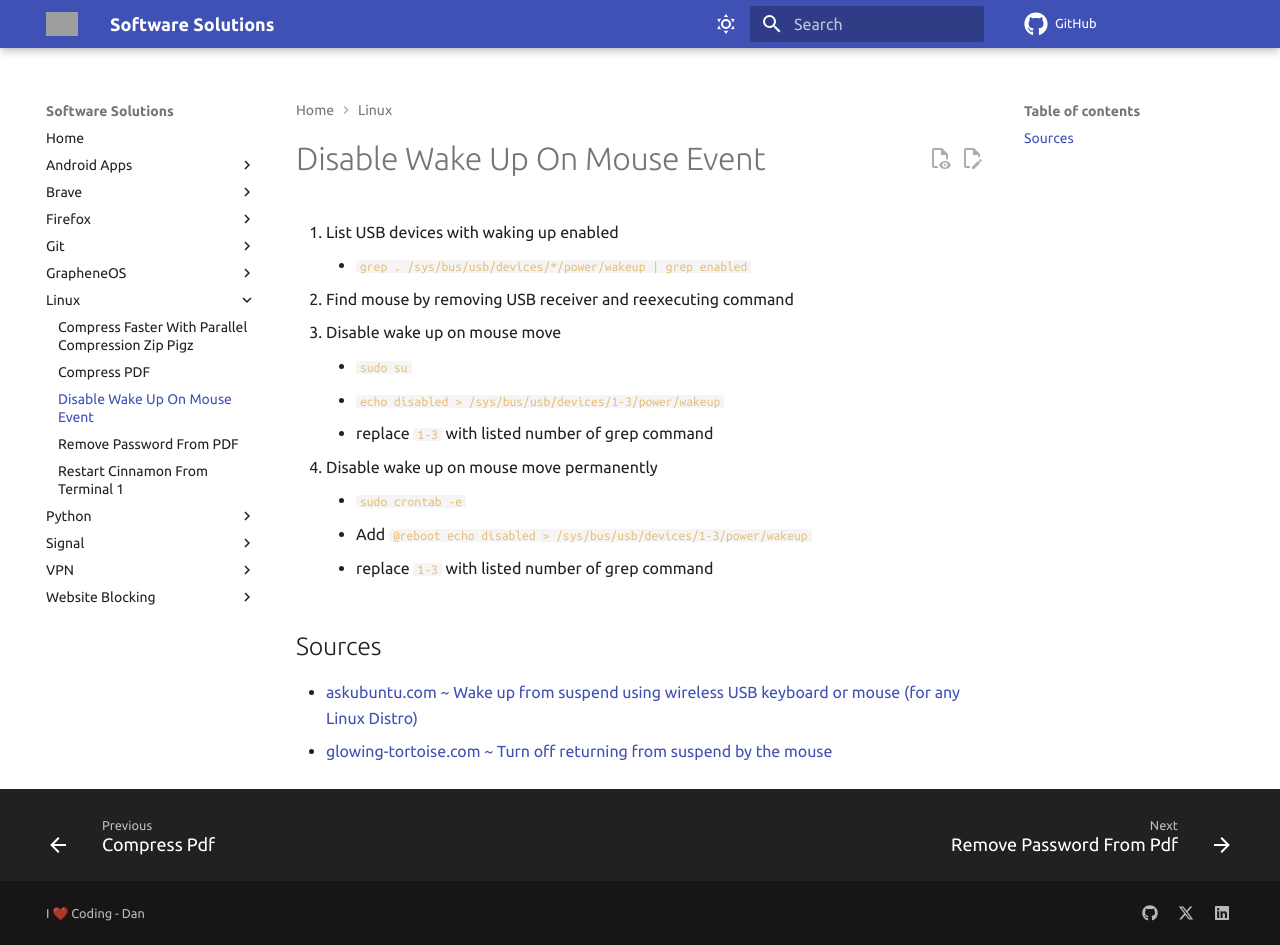
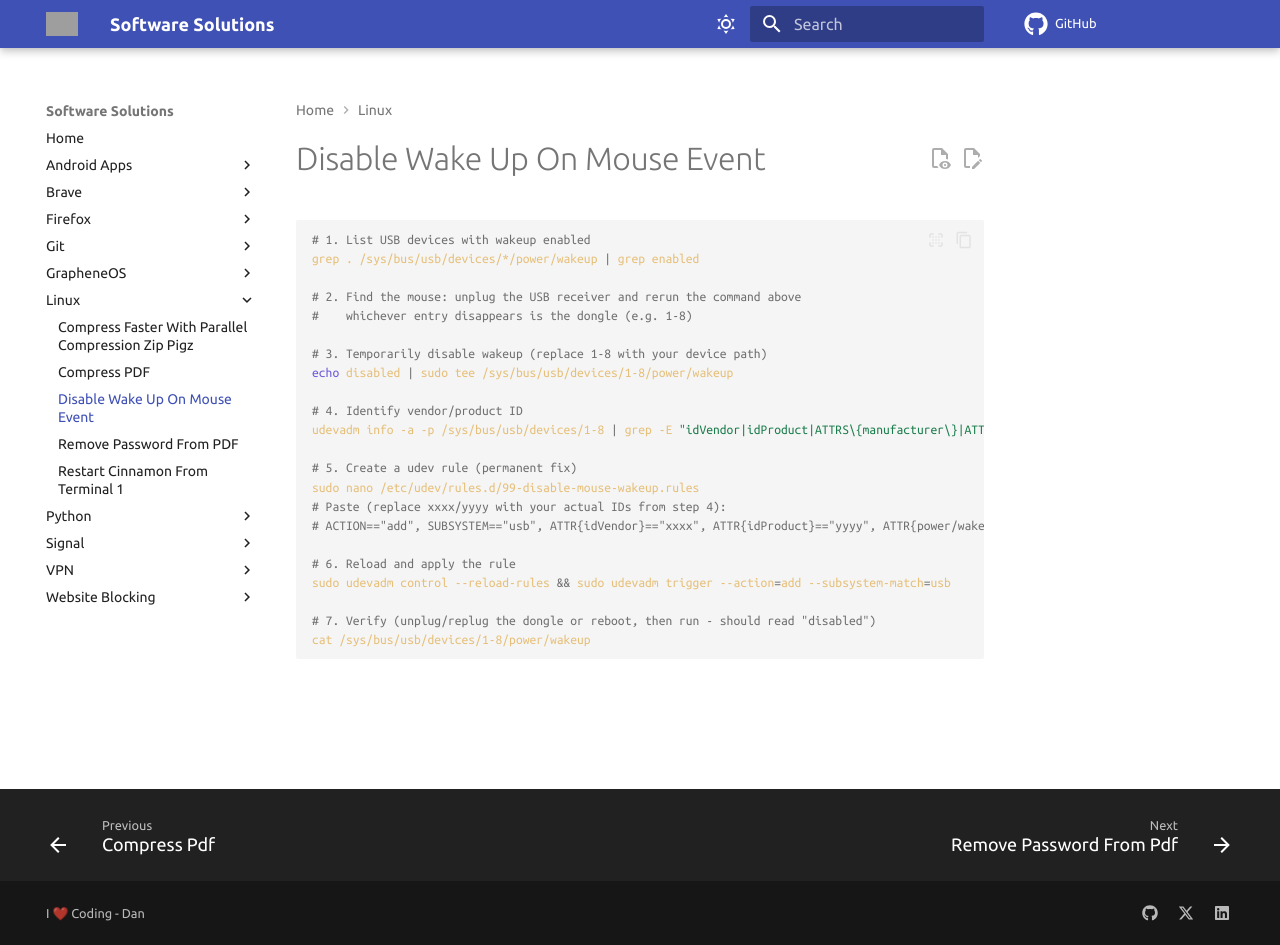
Before and after one commit to danieldreke/software-solutions, an MkDocs documentation site: the page built from docs/linux/disable-wake-up-on-mouse-event.md, in a window 1280 px wide and 945 px high. Built offline with MkDocs 1.6.1 and Material for MkDocs 9.7.7, drawn with Linux system fonts in a browser that asks for light colours; comment, search, counter and statistics services are not loaded; grey boxes are pictures that could not be loaded.

Commit message:
Update disable-wake-up-on-mouse-event.md

````diff
--- a/docs/linux/disable-wake-up-on-mouse-event.md
+++ b/docs/linux/disable-wake-up-on-mouse-event.md
@@ -1,18 +1,26 @@
 <!-- # Disable Wake up on Mouse Event -->
 
-1. List USB devices with waking up enabled
-    - `grep . /sys/bus/usb/devices/*/power/wakeup | grep enabled`
-1. Find mouse by removing USB receiver and reexecuting command
-1. Disable wake up on mouse move
-    - `sudo su`
-    - `echo disabled > /sys/bus/usb/devices/1-3/power/wakeup`
-      - replace `1-3` with listed number of grep command
-1. Disable wake up on mouse move permanently
-    - `sudo crontab -e`
-    - Add `@reboot echo disabled > /sys/bus/usb/devices/1-3/power/wakeup`
-      - replace `1-3` with listed number of grep command
+```bash
+# 1. List USB devices with wakeup enabled
+grep . /sys/bus/usb/devices/*/power/wakeup | grep enabled
 
-## Sources
+# 2. Find the mouse: unplug the USB receiver and rerun the command above
+#    whichever entry disappears is the dongle (e.g. 1-8)
 
-- [askubuntu.com ~ Wake up from suspend using wireless USB keyboard or mouse (for any Linux Distro)](https://askubuntu.com/a/848699)
-- [glowing-tortoise.com ~ Turn off returning from suspend by the mouse](https://glowing-tortoise.com/en/archives/171)
+# 3. Temporarily disable wakeup (replace 1-8 with your device path)
+echo disabled | sudo tee /sys/bus/usb/devices/1-8/power/wakeup
+
+# 4. Identify vendor/product ID
+udevadm info -a -p /sys/bus/usb/devices/1-8 | grep -E "idVendor|idProduct|ATTRS\{manufacturer\}|ATTRS\{product\}" | head -6
+
+# 5. Create a udev rule (permanent fix)
+sudo nano /etc/udev/rules.d/99-disable-mouse-wakeup.rules
+# Paste (replace xxxx/yyyy with your actual IDs from step 4):
+# ACTION=="add", SUBSYSTEM=="usb", ATTR{idVendor}=="xxxx", ATTR{idProduct}=="yyyy", ATTR{power/wakeup}="disabled"
+
+# 6. Reload and apply the rule
+sudo udevadm control --reload-rules && sudo udevadm trigger --action=add --subsystem-match=usb
+
+# 7. Verify (unplug/replug the dongle or reboot, then run - should read "disabled")
+cat /sys/bus/usb/devices/1-8/power/wakeup
+```
````
